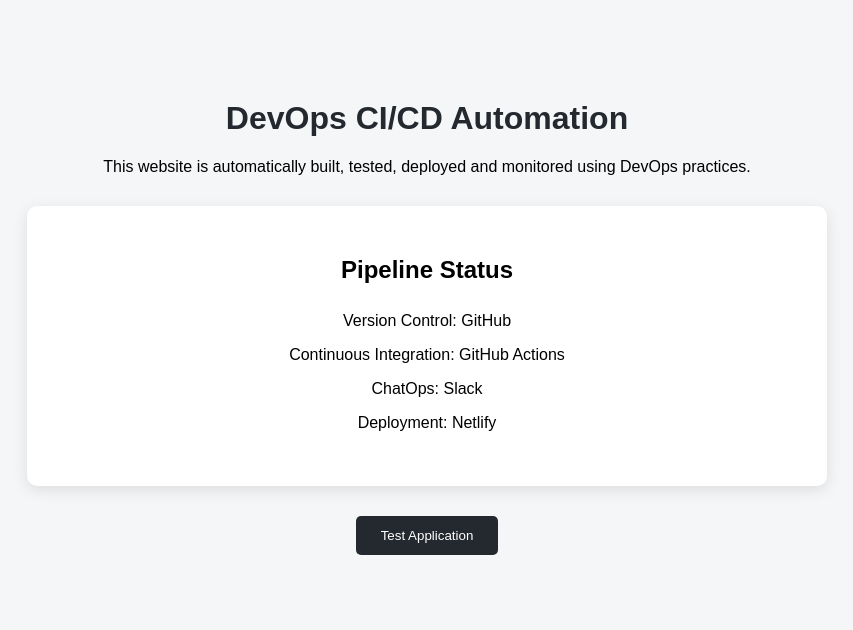
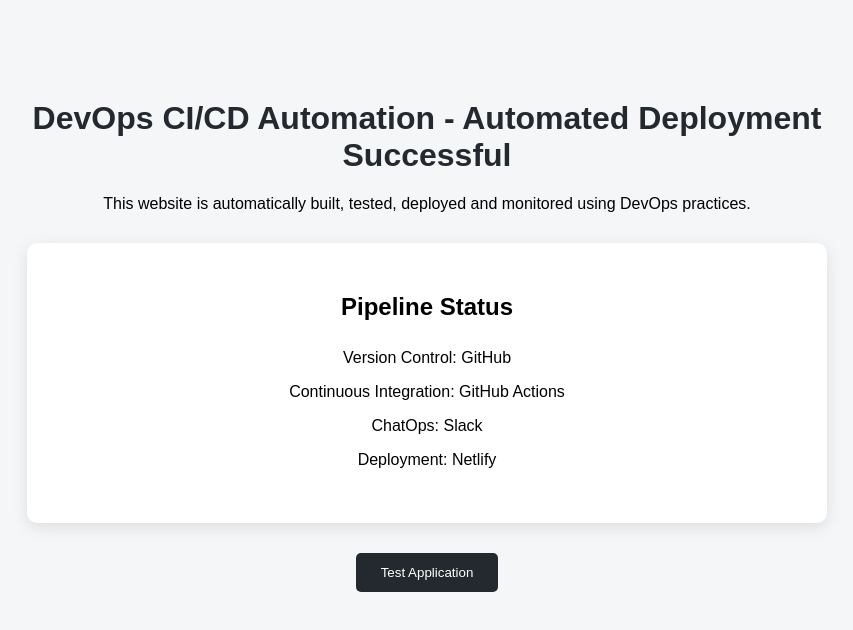
Before and after one commit to Shash309/devops-webapp, a plain HTML site: page index.html in a window 1280 px wide. Shown: the whole page, without its empty margins (213-1066 px from the left). Drawn offline with Linux system fonts and the light colour scheme.

Commit message:
Test automated Netlify deployment

```diff
--- a/index.html
+++ b/index.html
@@ -13,7 +13,7 @@
 
     <div class="container">
 
-        <h1>DevOps CI/CD Automation</h1>
+        <h1><h1>DevOps CI/CD Automation - Automated Deployment Successful</h1>
 
         <p>
             This website is automatically built, tested,
```
